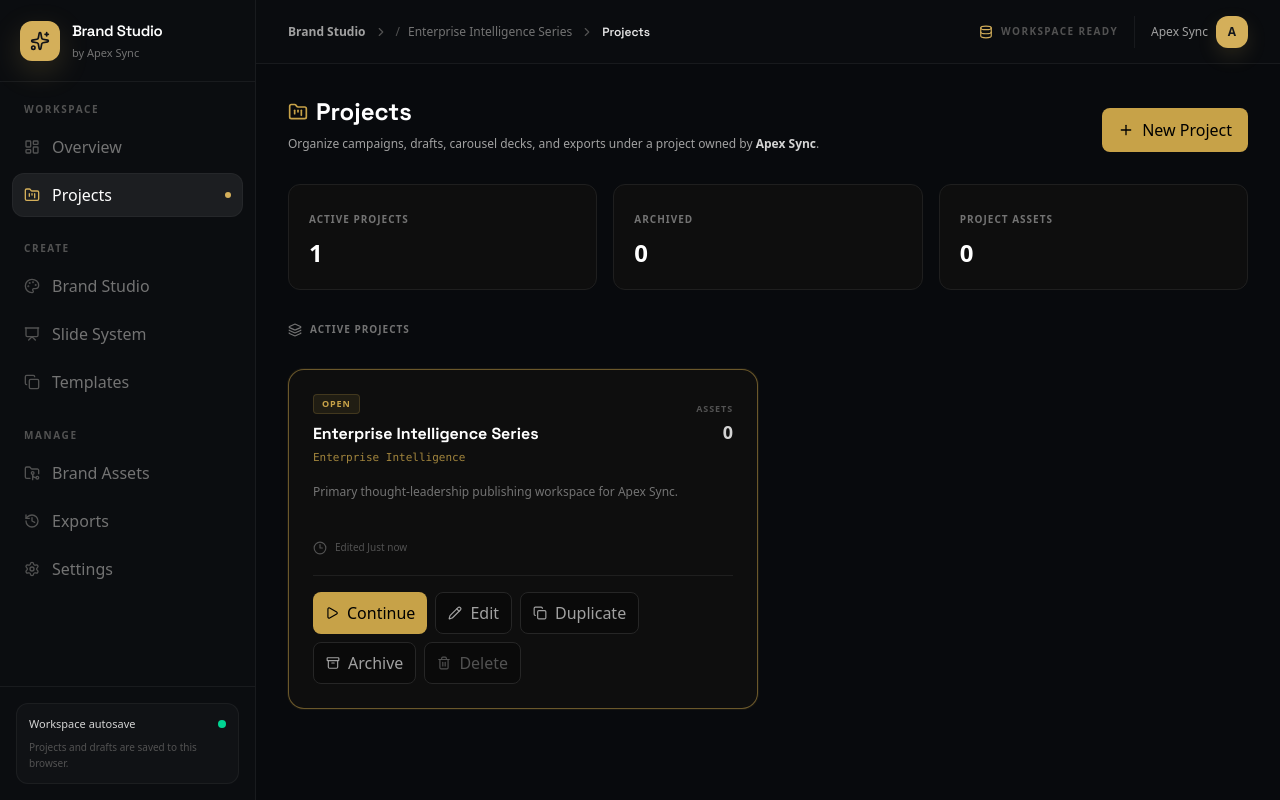
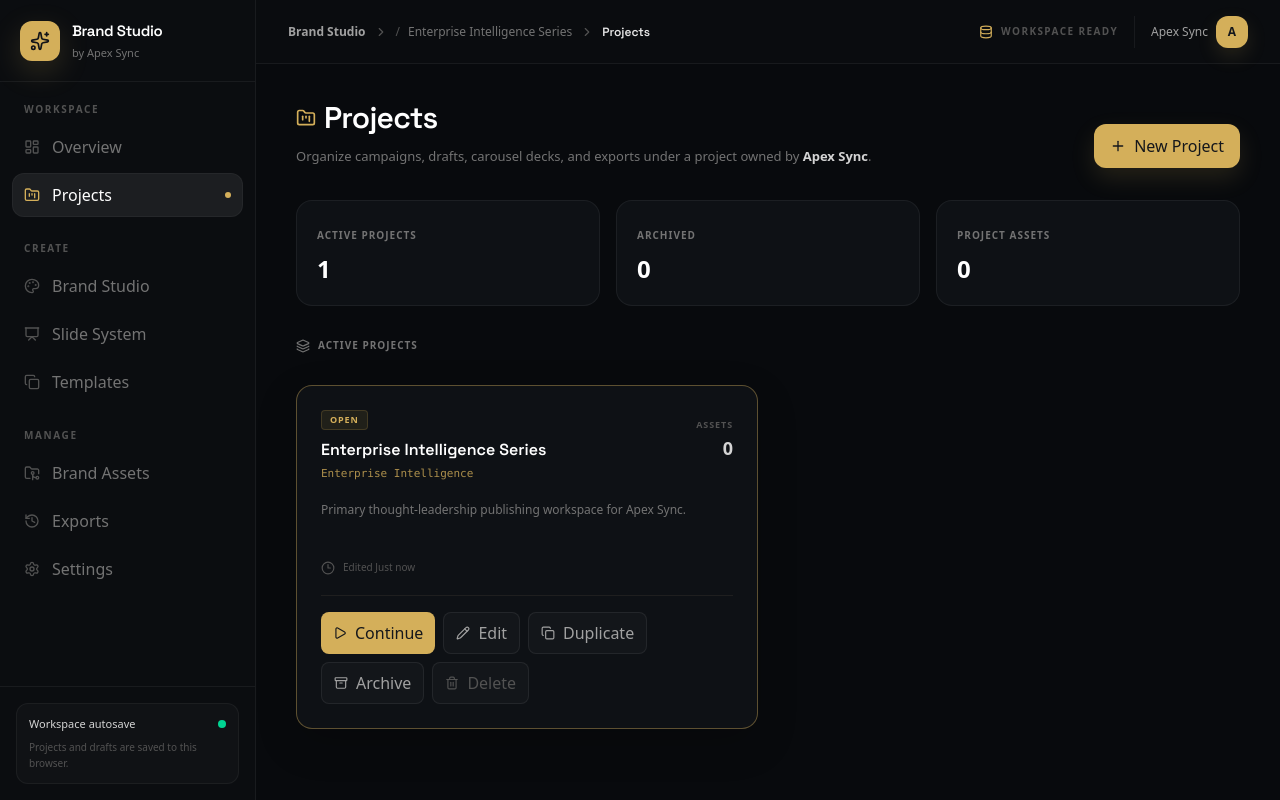
Before and after one commit to olaoluwabankole3-cmd/Brand-Studio, a React (Vite) app: page / in a window 1280 px wide. Both pictures are taken after a click on the button "Manage projects". Built offline with nearby package versions, Linux system fonts and the light colour scheme.

Commit message:
Polish projects workspace UI

```diff
--- a/src/components/Projects.tsx
+++ b/src/components/Projects.tsx
@@ -130,21 +130,21 @@ export default function Projects({
   };
 
   return (
-    <div id="projects-tab" className="p-8 max-w-7xl mx-auto space-y-8">
+    <div id="projects-tab" className="px-6 py-7 lg:px-10 lg:py-9 max-w-[1440px] mx-auto space-y-8">
       <div className="flex flex-col lg:flex-row lg:items-end justify-between gap-5">
         <div className="space-y-2">
           <div className="flex items-center gap-2">
-            <FolderKanban className="w-5 h-5 text-[#C7A248]" />
-            <h1 className="text-2xl font-bold font-['Space_Grotesk'] text-white">Projects</h1>
+            <FolderKanban className="w-5 h-5 text-[#D4AF5A]" />
+            <h1 className="text-2xl lg:text-3xl font-semibold tracking-tight font-['Space_Grotesk'] text-white">Projects</h1>
           </div>
-          <p className="text-neutral-400 text-xs max-w-2xl">
+          <p className="text-neutral-500 text-[13px] leading-6 max-w-2xl">
             Organize campaigns, drafts, carousel decks, and exports under a project owned by <strong className="text-neutral-300">{brandName}</strong>.
           </p>
         </div>
 
         <button
           onClick={() => setShowCreate(true)}
-          className="flex items-center justify-center gap-2 bg-[#C7A248] hover:bg-[#b08d38] text-black px-4 py-2.5 rounded-lg text-xs font-bold transition-colors"
+          className="flex items-center justify-center gap-2 bg-[#D4AF5A] hover:bg-[#E0BD69] text-[#15171B] px-4 py-2.5 rounded-xl text-[12px] font-bold transition-colors shadow-[0_10px_24px_rgba(212,175,90,0.14)]"
         >
           <Plus className="w-4 h-4" />
           New Project
@@ -152,15 +152,15 @@ export default function Projects({
       </div>
 
       <div className="grid grid-cols-1 sm:grid-cols-3 gap-4">
-        <div className="bg-[#0E0E0E] border border-[#1F1F1F] rounded-xl p-5">
+        <div className="bg-[#0E1115] border border-white/[0.06] rounded-2xl p-5">
           <span className="text-[10px] text-neutral-500 uppercase tracking-widest font-semibold">Active Projects</span>
           <div className="text-2xl font-bold text-white mt-2">{activeCount}</div>
         </div>
-        <div className="bg-[#0E0E0E] border border-[#1F1F1F] rounded-xl p-5">
+        <div className="bg-[#0E1115] border border-white/[0.06] rounded-2xl p-5">
           <span className="text-[10px] text-neutral-500 uppercase tracking-widest font-semibold">Archived</span>
           <div className="text-2xl font-bold text-white mt-2">{archivedCount}</div>
         </div>
-        <div className="bg-[#0E0E0E] border border-[#1F1F1F] rounded-xl p-5">
+        <div className="bg-[#0E1115] border border-white/[0.06] rounded-2xl p-5">
           <span className="text-[10px] text-neutral-500 uppercase tracking-widest font-semibold">Project Assets</span>
           <div className="text-2xl font-bold text-white mt-2">
             {projects.reduce((sum, project) => sum + (exportCountByProject.get(project.id) || 0), 0)}
@@ -169,7 +169,7 @@ export default function Projects({
       </div>
 
       {showCreate && (
-        <div className="bg-[#0E0E0E] border border-[#C7A248]/30 rounded-2xl p-6 space-y-5 shadow-2xl">
+        <div className="bg-[#0E1115] border border-[#D4AF5A]/20 rounded-2xl p-6 space-y-5 shadow-[0_24px_70px_rgba(0,0,0,0.28)]">
           <div className="flex items-center justify-between">
             <div>
               <h2 className="text-sm font-bold text-white">Create Project</h2>
@@ -188,7 +188,7 @@ export default function Projects({
                 value={name}
                 onChange={(e) => setName(e.target.value)}
                 placeholder="e.g. Enterprise Intelligence — September"
-                className="w-full bg-black border border-neutral-800 rounded-lg px-3 py-2.5 text-xs text-white focus:outline-none focus:border-[#C7A248]/50"
+                className="w-full bg-black border border-neutral-800 rounded-lg px-3 py-2.5 text-xs text-white focus:outline-none focus:border-[#D4AF5A]/50"
               />
             </div>
             <div className="space-y-2">
@@ -197,7 +197,7 @@ export default function Projects({
                 value={campaignName}
                 onChange={(e) => setCampaignName(e.target.value)}
                 placeholder="e.g. Enterprise Intelligence Series"
-                className="w-full bg-black border border-neutral-800 rounded-lg px-3 py-2.5 text-xs text-white focus:outline-none focus:border-[#C7A248]/50"
+                className="w-full bg-black border border-neutral-800 rounded-lg px-3 py-2.5 text-xs text-white focus:outline-none focus:border-[#D4AF5A]/50"
               />
             </div>
           </div>
@@ -209,7 +209,7 @@ export default function Projects({
               onChange={(e) => setDescription(e.target.value)}
               placeholder="What is this project producing, for whom, and for what campaign?"
               rows={3}
-              className="w-full bg-black border border-neutral-800 rounded-lg px-3 py-2.5 text-xs text-white resize-none focus:outline-none focus:border-[#C7A248]/50"
+              className="w-full bg-black border border-neutral-800 rounded-lg px-3 py-2.5 text-xs text-white resize-none focus:outline-none focus:border-[#D4AF5A]/50"
             />
           </div>
 
@@ -223,7 +223,7 @@ export default function Projects({
             <button
               onClick={handleCreate}
               disabled={!name.trim()}
-              className="px-4 py-2 rounded-lg bg-[#C7A248] text-black text-xs font-bold disabled:opacity-40 disabled:cursor-not-allowed"
+              className="px-4 py-2 rounded-lg bg-[#D4AF5A] text-[#15171B] text-xs font-bold disabled:opacity-40 disabled:cursor-not-allowed"
             >
               Create & Open
             </button>
@@ -240,7 +240,7 @@ export default function Projects({
         {archivedCount > 0 && (
           <button
             onClick={() => setShowArchived(value => !value)}
-            className="text-[10px] font-semibold text-neutral-500 hover:text-[#C7A248] transition-colors"
+            className="text-[10px] font-semibold text-neutral-500 hover:text-[#D4AF5A] transition-colors"
           >
             {showArchived ? 'Hide archived' : `Show archived (${archivedCount})`}
           </button>
@@ -266,8 +266,8 @@ export default function Projects({
               return (
                 <div
                   key={project.id}
-                  className={`bg-[#0E0E0E] border rounded-2xl p-6 transition-all ${
-                    isActive ? 'border-[#C7A248]/50 shadow-[0_0_0_1px_rgba(199,162,72,0.08)]' : 'border-[#1F1F1F] hover:border-neutral-700'
+                  className={`bg-[#0E1115] border rounded-2xl p-6 transition-all duration-200 ${
+                    isActive ? 'border-[#D4AF5A]/40 shadow-[0_14px_40px_rgba(0,0,0,0.18)]' : 'border-white/[0.06] hover:border-white/[0.12]'
                   } ${project.status === 'archived' ? 'opacity-70' : ''}`}
                 >
                   {isEditing ? (
@@ -276,20 +276,20 @@ export default function Projects({
                         <input
                           value={editName}
                           onChange={(e) => setEditName(e.target.value)}
-                          className="bg-black border border-neutral-800 rounded-lg px-3 py-2 text-xs text-white focus:outline-none focus:border-[#C7A248]/50"
+                          className="bg-black border border-neutral-800 rounded-lg px-3 py-2 text-xs text-white focus:outline-none focus:border-[#D4AF5A]/50"
                         />
                         <input
                           value={editCampaignName}
                           onChange={(e) => setEditCampaignName(e.target.value)}
                           placeholder="Campaign / Series"
-                          className="bg-black border border-neutral-800 rounded-lg px-3 py-2 text-xs text-white focus:outline-none focus:border-[#C7A248]/50"
+                          className="bg-black border border-neutral-800 rounded-lg px-3 py-2 text-xs text-white focus:outline-none focus:border-[#D4AF5A]/50"
                         />
                       </div>
                       <textarea
                         value={editDescription}
                         onChange={(e) => setEditDescription(e.target.value)}
                         rows={3}
-                        className="w-full bg-black border border-neutral-800 rounded-lg px-3 py-2 text-xs text-white resize-none focus:outline-none focus:border-[#C7A248]/50"
+                        className="w-full bg-black border border-neutral-800 rounded-lg px-3 py-2 text-xs text-white resize-none focus:outline-none focus:border-[#D4AF5A]/50"
                       />
                       <div className="flex justify-end gap-2">
                         <button
@@ -300,7 +300,7 @@ export default function Projects({
                         </button>
                         <button
                           onClick={() => saveEdit(project.id)}
-                          className="px-3 py-2 rounded-lg bg-[#C7A248] text-black text-xs font-bold flex items-center gap-2"
+                          className="px-3 py-2 rounded-lg bg-[#D4AF5A] text-[#15171B] text-xs font-bold flex items-center gap-2"
                         >
                           <Save className="w-3.5 h-3.5" />
                           Save
@@ -313,7 +313,7 @@ export default function Projects({
                         <div className="min-w-0">
                           <div className="flex flex-wrap items-center gap-2 mb-2">
                             {isActive && (
-                              <span className="px-2 py-0.5 rounded bg-[#C7A248]/10 border border-[#C7A248]/20 text-[9px] text-[#C7A248] font-bold uppercase tracking-widest">
+                              <span className="px-2 py-0.5 rounded bg-[#C7A248]/10 border border-[#C7A248]/20 text-[9px] text-[#D4AF5A] font-bold uppercase tracking-widest">
                                 Open
                               </span>
                             )}
@@ -323,8 +323,8 @@ export default function Projects({
                               </span>
                             )}
                           </div>
-                          <h3 className="text-base font-bold text-white font-['Space_Grotesk'] truncate">{project.name}</h3>
-                          <p className="text-[11px] text-[#C7A248]/80 font-mono mt-1">
+                          <h3 className="text-[16px] font-semibold text-white font-['Space_Grotesk'] truncate">{project.name}</h3>
+                          <p className="text-[11px] text-[#D4AF5A]/80 font-mono mt-1">
                             {project.campaignName || 'Independent Project'}
                           </p>
                         </div>
@@ -335,7 +335,7 @@ export default function Projects({
                         </div>
                       </div>
 
-                      <p className="text-xs text-neutral-500 leading-relaxed min-h-[38px] mt-4">
+                      <p className="text-[12px] text-neutral-500 leading-6 min-h-[42px] mt-4">
                         {project.description || 'No project brief added yet.'}
                       </p>
 
@@ -348,28 +348,28 @@ export default function Projects({
                         <button
                           onClick={() => onOpenProject(project.id)}
                           disabled={project.status === 'archived'}
-                          className="flex items-center gap-2 px-3 py-2 bg-[#C7A248] text-black rounded-lg text-[11px] font-bold disabled:opacity-30 disabled:cursor-not-allowed"
+                          className="flex items-center gap-2 px-3 py-2 bg-[#D4AF5A] text-[#15171B] rounded-lg text-[11px] font-bold disabled:opacity-30 disabled:cursor-not-allowed"
                         >
                           <Play className="w-3.5 h-3.5" />
                           {isActive ? 'Continue' : 'Open'}
                         </button>
                         <button
                           onClick={() => beginEdit(project)}
-                          className="flex items-center gap-2 px-3 py-2 bg-neutral-950 border border-neutral-800 text-neutral-400 hover:text-white rounded-lg text-[11px] font-semibold"
+                          className="flex items-center gap-2 px-3 py-2 bg-white/[0.025] border border-white/[0.07] text-neutral-400 hover:text-white rounded-lg text-[11px] font-semibold"
                         >
                           <Pencil className="w-3.5 h-3.5" />
                           Edit
                         </button>
                         <button
                           onClick={() => onDuplicateProject(project.id)}
-                          className="flex items-center gap-2 px-3 py-2 bg-neutral-950 border border-neutral-800 text-neutral-400 hover:text-white rounded-lg text-[11px] font-semibold"
+                          className="flex items-center gap-2 px-3 py-2 bg-white/[0.025] border border-white/[0.07] text-neutral-400 hover:text-white rounded-lg text-[11px] font-semibold"
                         >
                           <Copy className="w-3.5 h-3.5" />
                           Duplicate
                         </button>
                         <button
                           onClick={() => onToggleArchiveProject(project.id)}
-                          className="flex items-center gap-2 px-3 py-2 bg-neutral-950 border border-neutral-800 text-neutral-400 hover:text-white rounded-lg text-[11px] font-semibold"
+                          className="flex items-center gap-2 px-3 py-2 bg-white/[0.025] border border-white/[0.07] text-neutral-400 hover:text-white rounded-lg text-[11px] font-semibold"
                         >
                           {project.status === 'archived' ? <ArchiveRestore className="w-3.5 h-3.5" /> : <Archive className="w-3.5 h-3.5" />}
                           {project.status === 'archived' ? 'Restore' : 'Archive'}
@@ -380,7 +380,7 @@ export default function Projects({
                               onDeleteProject(project.id);
                             }
                           }}
-                          className="flex items-center gap-2 px-3 py-2 bg-neutral-950 border border-neutral-800 text-neutral-600 hover:text-rose-400 hover:border-rose-500/20 rounded-lg text-[11px] font-semibold"
+                          className="flex items-center gap-2 px-3 py-2 bg-white/[0.025] border border-white/[0.07] text-neutral-600 hover:text-rose-400 hover:border-rose-500/20 rounded-lg text-[11px] font-semibold"
                         >
                           <Trash2 className="w-3.5 h-3.5" />
                           Delete
```
